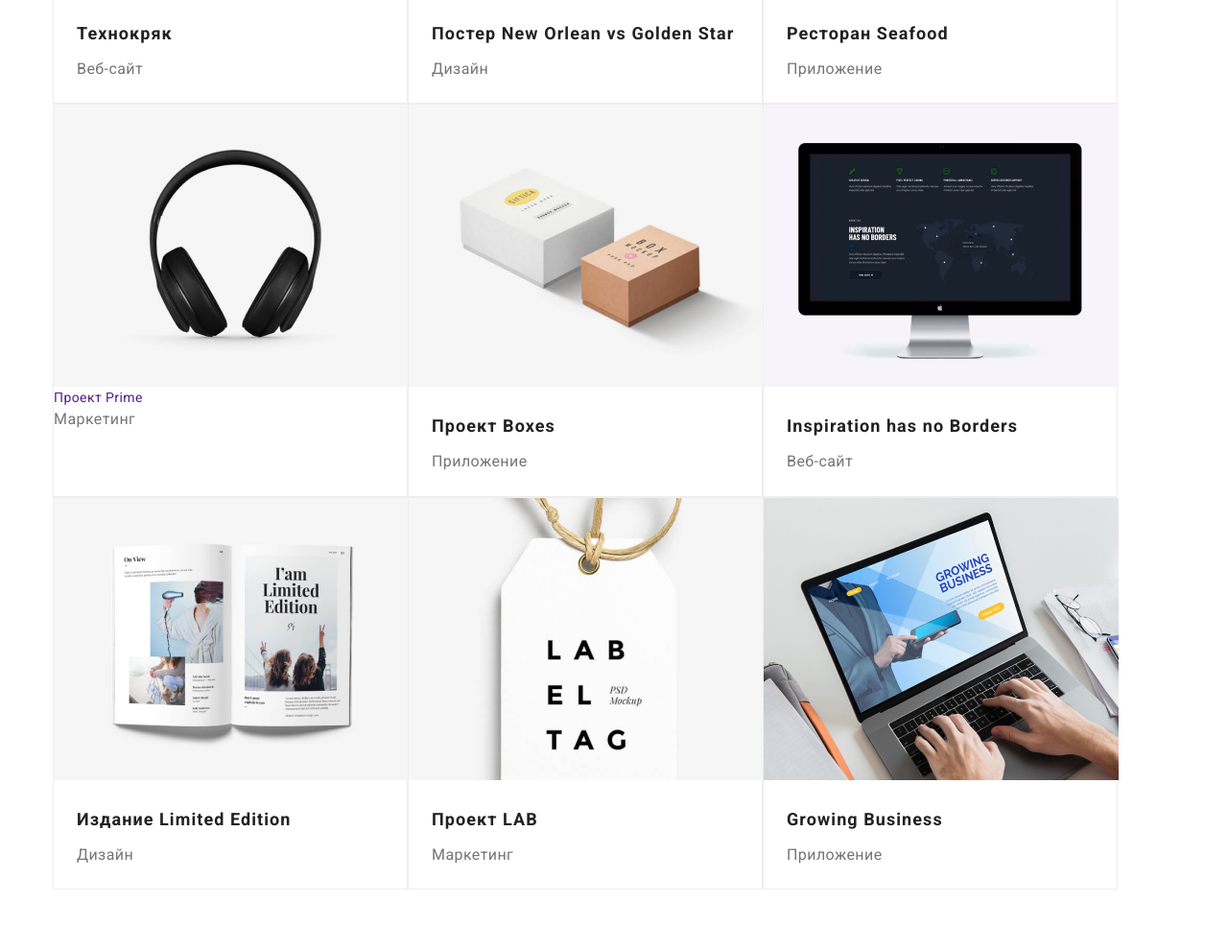
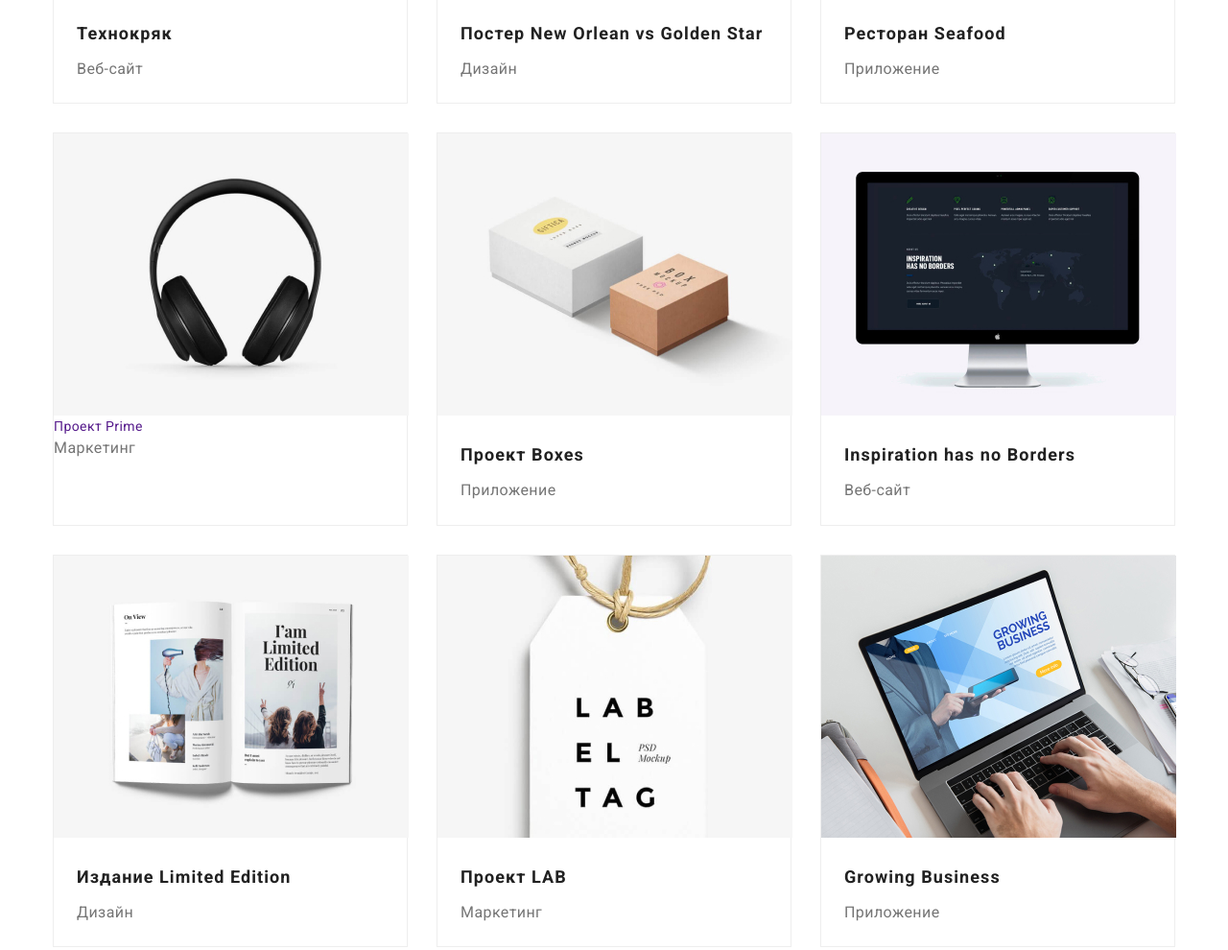
Before and after one commit to DimaKiryanenko/goit-markup-hw-03, a plain HTML site: page portfolio.html in a window 1280 px wide. Shown: the part 570-1560 px from the top of the page at 96% size. Drawn offline with nearby package versions, Linux system fonts and the light colour scheme.

Commit message:
Add files via upload

```diff
--- a/css/styles.css
+++ b/css/styles.css
@@ -45,8 +45,6 @@ ul {
   width: 1200px;
   padding-left: 15px;
   padding-right: 15px;
-  padding-top: 94px;
-  padding-bottom: 94px;
 }
 
 .heroes .item {
@@ -149,6 +147,12 @@ ul {
 
 /*Основной раздел*/
 /*герой*/
+
+.all-padding {
+  padding-top: 94px;
+  padding-bottom: 94px;
+}
+
 .heroes {
   background: var(--background-hefu-color);
 
@@ -293,16 +297,18 @@ ul {
 
 .portfolio-countainer {
   width: 370px;
+  margin-bottom: 30px;
+  margin-right: 30px;
 
   background: #ffffff;
   border: 1px solid #eeeeee;
 }
 
-.portfolio-countainer:nth-last-child(-n + 3) {
+.all-portfolio .portfolio-countainer:nth-last-child(-n + 3) {
   margin-bottom: 0;
 }
 
-.portfolio-countainer:nth-child(3n) {
+.all-portfolio .portfolio-countainer:nth-child(3n) {
   margin-right: 0;
 }
 
@@ -432,11 +438,8 @@ button {
 .buttons-bar {
   display: flex;
   justify-content: center;
-}
 
-.buttons {
-  padding-top: 94px;
-  padding-bottom: 50px;
+  margin-bottom: 50px;
 }
 
 .item-button + .item-button {
--- a/portfolio.html
+++ b/portfolio.html
@@ -54,8 +54,7 @@
 
 <!--Основной раздел портфолио-->
 <main>
-    <section>
-    <div class="buttons countainer no-padding">
+    <section class="all-padding">
         <ul class="buttons-bar">
             <li class="item-button"><button type="button" class="button-portfolio">Все</button></li>
             <li class="item-button"><button type="button" class="button-portfolio">Веб-сайты</button></li>
@@ -63,10 +62,8 @@
             <li class="item-button"><button type="button" class="button-portfolio">Дизайн</button></li>
             <li class="item-button"><button type="button" class="button-portfolio">Маркетинг</button></li>
         </ul>
-    </div>
     <h1 class="visually-hidden"> портфолио</h1>
-    <div class="countainer no-padding">
-    <ul class="all-portfolio">
+    <ul class="all-portfolio countainer  no-padding">
         <li class="portfolio-countainer"><a class="portfolio-bar" href=""> <img src="./image/techno.jpg" alt="открытый ноутбук" >
             <div class="info-name">
             <h2 class="portfolio">Технокряк</h2>
@@ -122,7 +119,6 @@
             </div>
         </li>
     </ul>
-    </div>
     </section>
 </main>
 
```
Also changed, not shown: index.html (+4 -4 lines).
